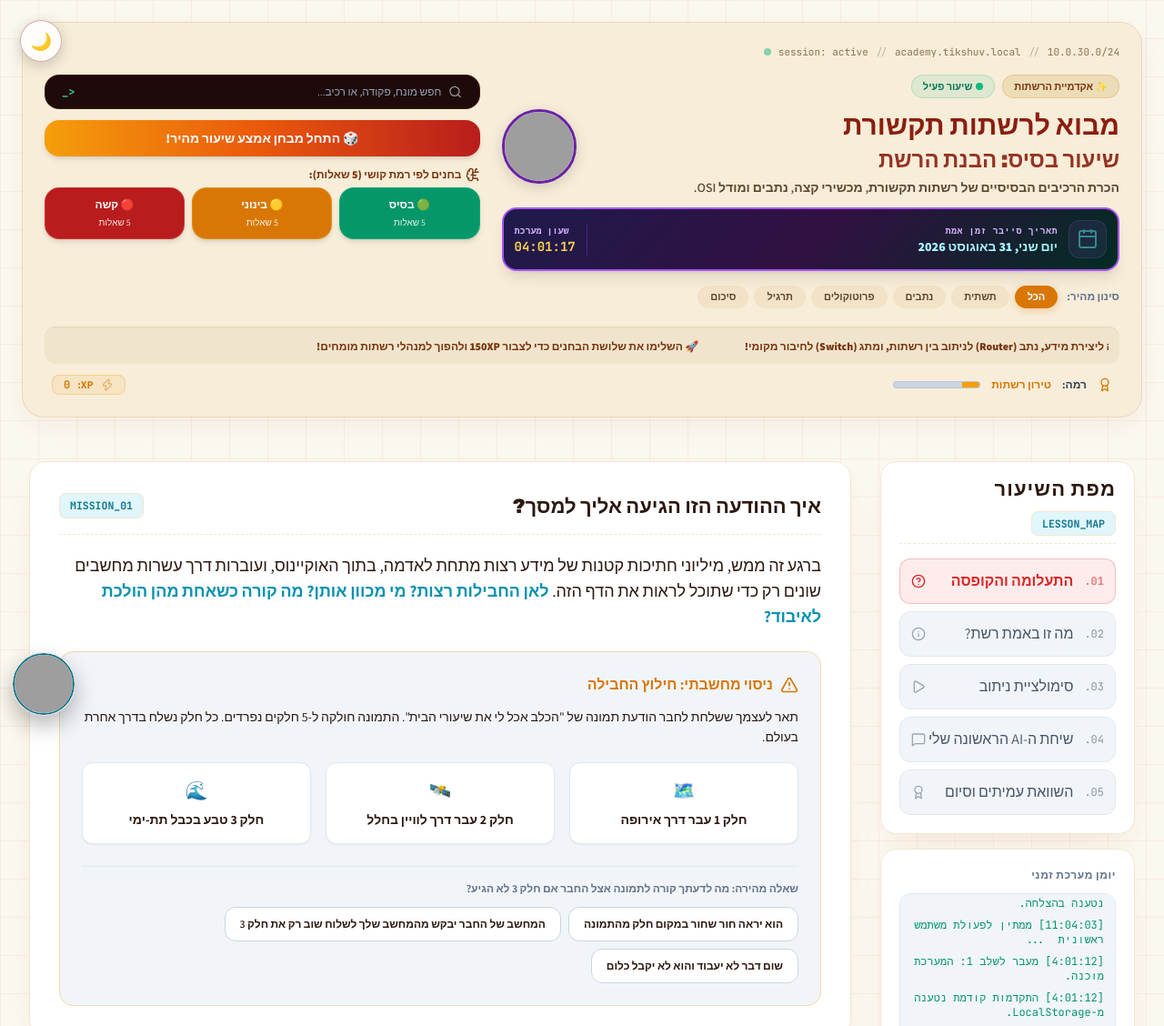
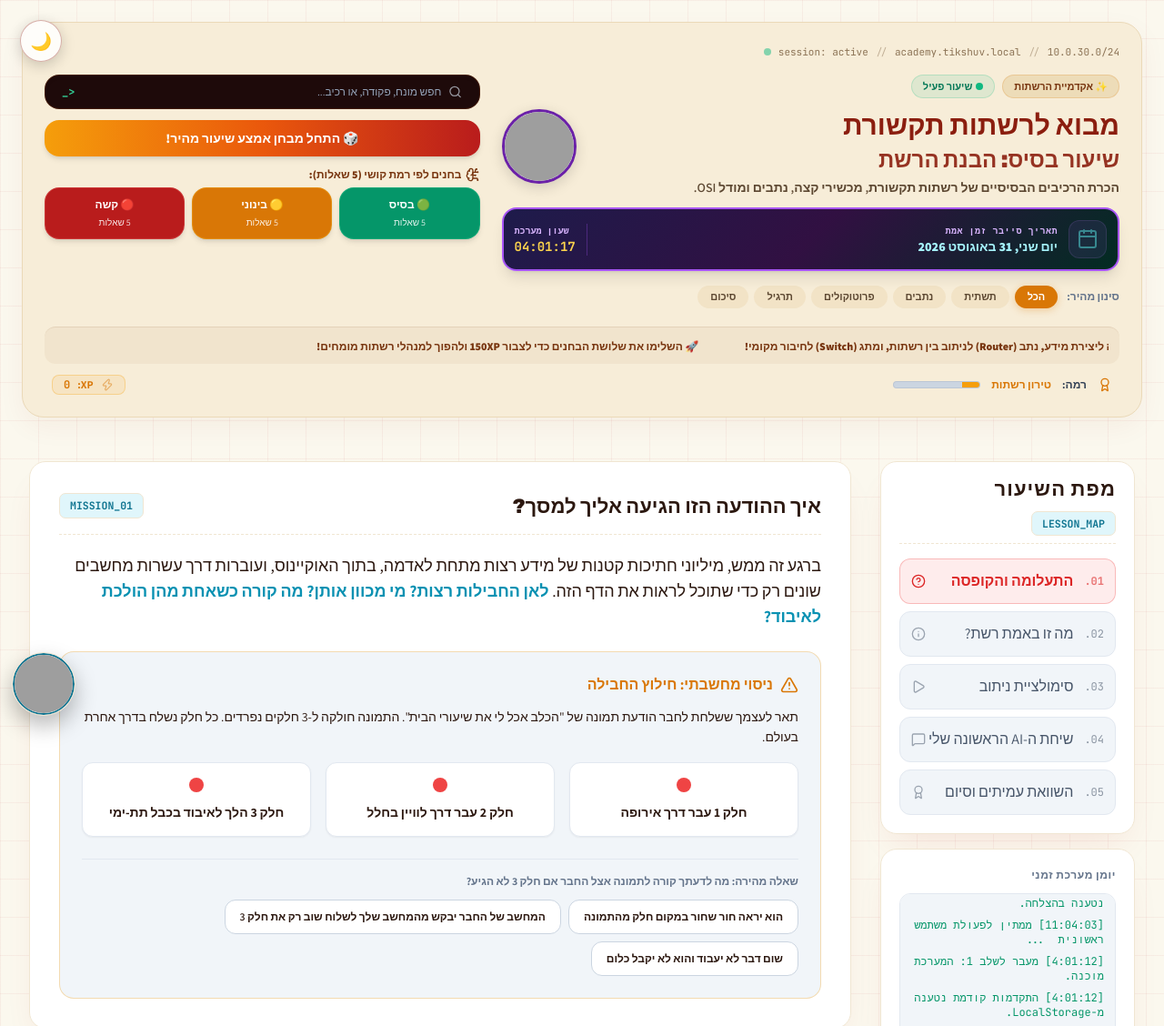
Before and after one commit to saharhakimi-lab/basic, a plain HTML site: page index.html in a window 1280 px wide. Shown: the top 1128 px of the page at 91% size. Drawn offline with nearby package versions, Linux system fonts and the light colour scheme; grey boxes are pictures that could not be loaded.

Commit message:
Update image message scenario details

```diff
--- a/index.html
+++ b/index.html
@@ -588,20 +588,20 @@
                             ניסוי מחשבתי: חילוץ החבילה
                         </h3>
                         <p class="text-sm mb-4 leading-relaxed">
-                            תאר לעצמך ששלחת לחבר הודעת תמונה של "הכלב אכל לי את שיעורי הבית". התמונה חולקה ל-5 חלקים נפרדים. כל חלק נשלח בדרך אחרת בעולם.
+                            תאר לעצמך ששלחת לחבר הודעת תמונה של "הכלב אכל לי את שיעורי הבית". התמונה חולקה ל-3 חלקים נפרדים. כל חלק נשלח בדרך אחרת בעולם.
                         </p>
                         <div class="grid grid-cols-1 md:grid-cols-3 gap-4">
-                            <div class="bg-white dark:bg-slate-950 p-4 rounded-xl border border-slate-200 dark:border-slate-800 text-center shadow-sm">
-                                <span class="text-xl">🗺️</span>
+                            <div class="bg-white dark:bg-slate-950 p-4 rounded-xl border border-slate-200 dark:border-slate-800 text-center shadow-sm flex flex-col items-center justify-center">
+                                <span class="w-4 h-4 rounded-full bg-red-500 inline-block mb-1"></span>
                                 <h4 class="font-bold mt-2 text-sm">חלק 1 עבר דרך אירופה</h4>
                             </div>
-                            <div class="bg-white dark:bg-slate-950 p-4 rounded-xl border border-slate-200 dark:border-slate-800 text-center shadow-sm">
-                                <span class="text-xl">🛰️</span>
+                            <div class="bg-white dark:bg-slate-950 p-4 rounded-xl border border-slate-200 dark:border-slate-800 text-center shadow-sm flex flex-col items-center justify-center">
+                                <span class="w-4 h-4 rounded-full bg-red-500 inline-block mb-1"></span>
                                 <h4 class="font-bold mt-2 text-sm">חלק 2 עבר דרך לוויין בחלל</h4>
                             </div>
-                            <div class="bg-white dark:bg-slate-950 p-4 rounded-xl border border-slate-200 dark:border-slate-800 text-center shadow-sm">
-                                <span class="text-xl">🌊</span>
-                                <h4 class="font-bold mt-2 text-sm">חלק 3 טבע בכבל תת-ימי</h4>
+                            <div class="bg-white dark:bg-slate-950 p-4 rounded-xl border border-slate-200 dark:border-slate-800 text-center shadow-sm flex flex-col items-center justify-center">
+                                <span class="w-4 h-4 rounded-full bg-red-500 inline-block mb-1"></span>
+                                <h4 class="font-bold mt-2 text-sm">חלק 3 הלך לאיבוד בכבל תת-ימי</h4>
                             </div>
                         </div>
 
```
